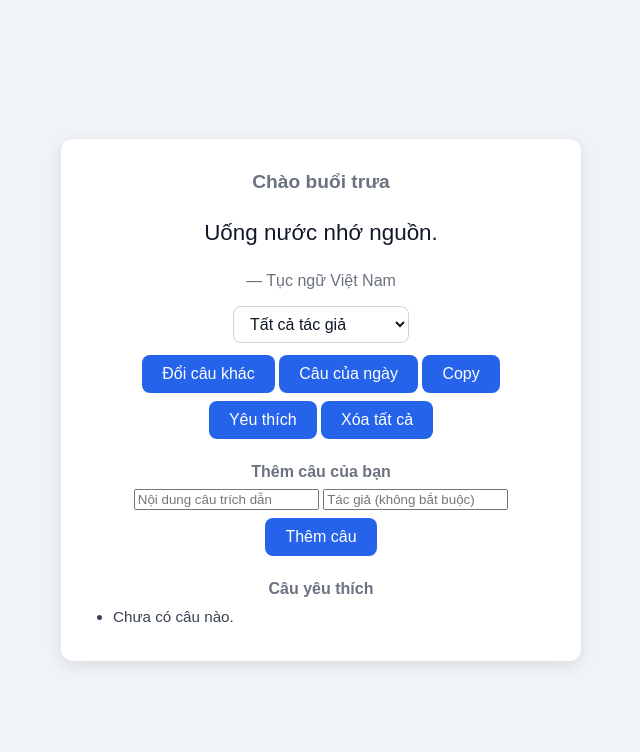
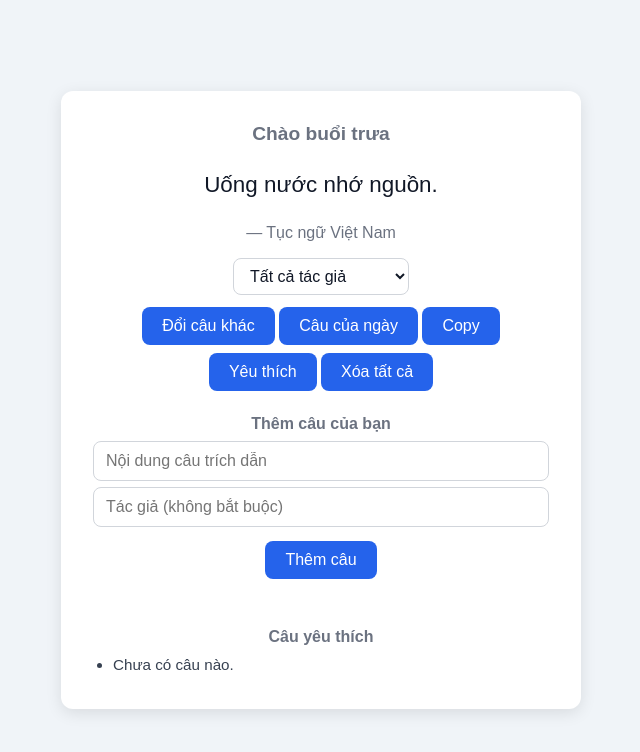
Before and after one commit to nvanbao/daily-quote-app, a plain HTML site: page index.html in a window 1280 px wide. Shown: the whole page, without its empty margins (319-959 px from the left). Drawn offline with Linux system fonts and the light colour scheme.

Commit message:
style: add quote form styles

```diff
--- a/style.css
+++ b/style.css
@@ -130,3 +130,21 @@ select {
         background: transparent;
         color: #ef4444;
     }
+
+
+input[type="text"] {
+    display: block;
+    width: 100%;
+    margin: 6px 0;
+    padding: 10px 12px;
+    border: 1px solid #d1d5db;
+    border-radius: 8px;
+    font-size: 1rem;
+}
+
+#form-status {
+    min-height: 1.2em;
+    margin: 8px 0 0;
+    color: #6b7280;
+    font-size: 0.9rem;
+}
```
